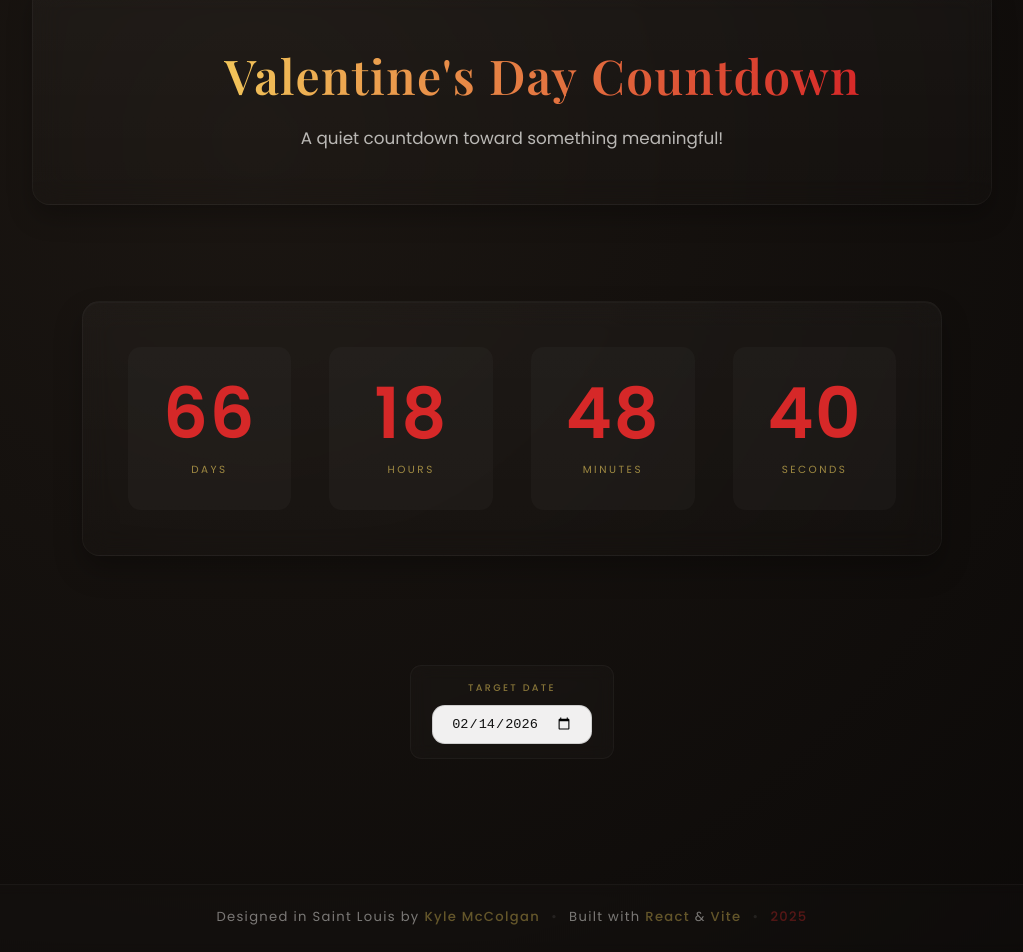
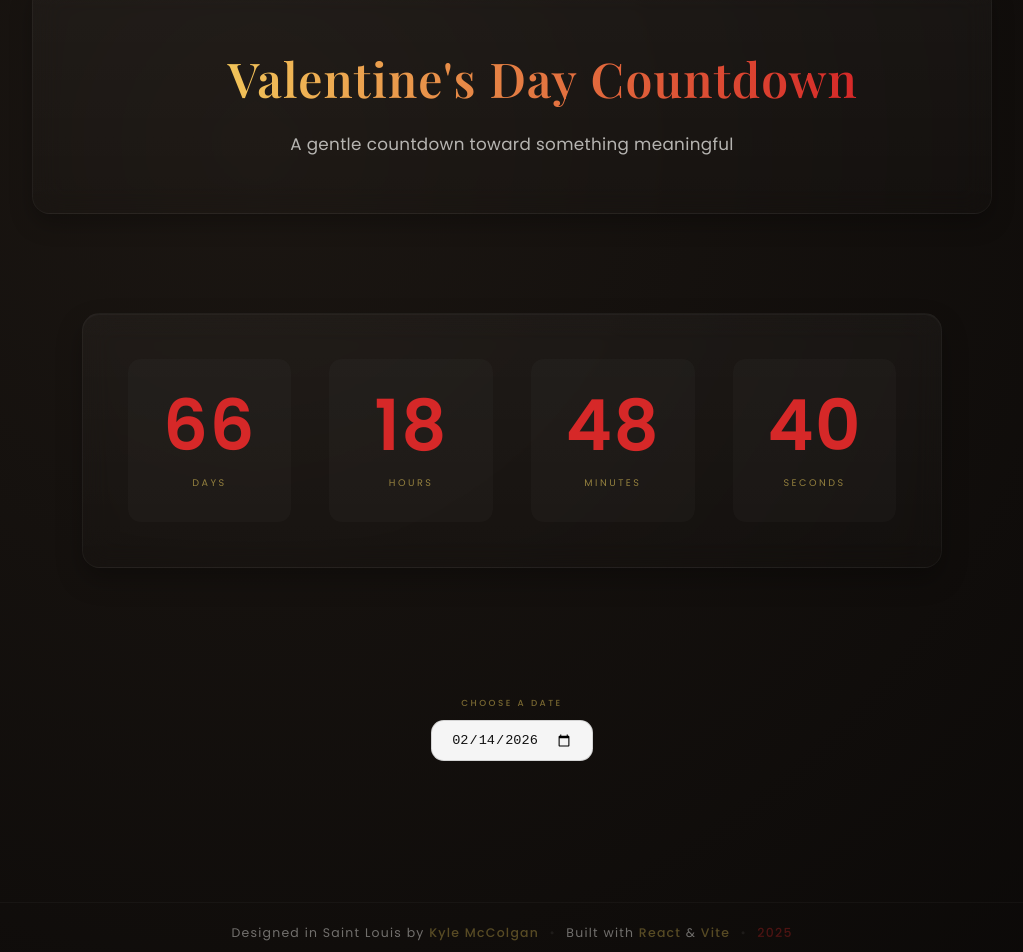
Before and after one commit to mcckyle/the-countdown, a React (Vite) app: page / in a window 1280 px wide. Shown: the part 80-1032 px from the top of the page, without its empty margins (128-1151 px from the left). Built offline with nearby package versions, Linux system fonts and the light colour scheme.

Commit message:
Countdown.jsx: Adjust the past date wording verb choice.

```diff
--- a/index.html
+++ b/index.html
@@ -35,10 +35,11 @@
 
   <body>
     <noscript>
-      <p style="text-align: center; padding: 2rem;">
-        This experience requires JavaScript to run!
+      <p style="text-align: center; padding: 2rem; font-family: var(--main-font); color: var(--color-text);">
+        JavaScript is required to run this experience!
       </p>
     </noscript>
+
     <div id="root"></div>
     <script type="module" src="/src/main.jsx"></script>
   </body>
--- a/src/App.css
+++ b/src/App.css
@@ -31,5 +31,5 @@
 
 @media (max-width: 900px)
 {
-    .main-content { gap: 2.4rem; }
+    .main-content { gap: 2.4rem; padding: 0 1rem; }
 }
--- a/src/components/Countdown/Countdown.css
+++ b/src/components/Countdown/Countdown.css
@@ -11,15 +11,15 @@
     gap: clamp(1.6rem, 3vw, 2.4rem);
 
     padding: clamp(2.2rem, 4.5vw, 2.8rem);
-    margin: 2.2rem auto;
+    margin: 2.4rem auto;
 
-    background: linear-gradient(180deg, rgba(255, 255, 255, 0.03), rgba(255, 255, 255, 0.01));
-    border: 1px solid rgba(255, 255, 255, 0.035);
+    background: linear-gradient(180deg, rgba(255, 255, 255, 0.035), rgba(255, 255, 255, 0.01));
+    border: 1px solid rgba(255, 255, 255, 0.04);
     border-radius: var(--radius);
     backdrop-filter: blur(14px);
 
-    box-shadow: 0 14px 28px rgba(0, 0, 0, 0.28),
-                inset 0 1px 0 rgba(255, 255, 255, 0.025);
+    box-shadow: 0 12px 26px rgba(0, 0, 0, 0.28),
+                inset 0 1px 0 rgba(255, 255, 255, 0.03);
 
     animation: fadeIn 0.6s ease both;
 }
@@ -30,17 +30,8 @@
     text-align: center;
     padding: clamp(1.6rem, 3vw, 2rem) 1.4rem;
 
-    background: rgba(255, 255, 255, 0.025);
+    background: rgba(255, 255, 255, 0.02);
     border-radius: calc(var(--radius) - 0.3rem);
-
-    transition: background var(--transition), transform var(--transition), box-shadow var(--transition);
-}
-
-.time-box:hover
-{
-    background: rgba(255, 255, 255, 0.04);
-    transform: translateY(-2px);
-    box-shadow: 0 6px 14px rgba(0, 0, 0, 0.25);
 }
 
 /* Numeric Time Value Styles. */
@@ -60,14 +51,14 @@
 .time-label
 {
     display: block;
-    margin-top: 0.75rem;
+    margin-top: 0.85rem;
 
-    font-size: 0.65rem;
-    letter-spacing: 0.24em;
+    font-size: 0.6rem;
+    letter-spacing: 0.26em;
     text-transform: uppercase;
 
     color: var(--color-highlight);
-    opacity: 0.6;
+    opacity: 0.55;
 }
 
 /* Past State Styles. */
@@ -86,11 +77,11 @@
 .past-message
 {
     font-family: var(--heading-font);
-    font-size: clamp(1.7rem, 2.8vw, 2.2rem);
+    font-size: clamp(1.8rem, 3vw, 2.3rem);
     font-weight: 600;
 
     color: var(--color-accent);
-    margin-bottom: 0.4rem;
+    margin-bottom: 0.5rem;
 }
 .past-subtle { font-size: 0.9rem; letter-spacing: 0.06em; opacity: 0.65; }
 
--- a/src/components/Countdown/Countdown.jsx
+++ b/src/components/Countdown/Countdown.jsx
@@ -36,9 +36,9 @@ function Countdown({ targetDate })
             aria-live="polite"
             aria-label="Countdown complete"
           >
-            <p className="past-message">❤️ The moment is here.</p>
+            <p className="past-message">❤️ The moment has arrived</p>
             <span className="past-subtle">
-              A day meant to be shared.
+              A day meant to be shared
             </span>
           </section>
         );
--- a/src/components/DatePicker/DatePicker.css
+++ b/src/components/DatePicker/DatePicker.css
@@ -6,15 +6,13 @@
     display: flex;
     flex-direction: column;
     align-items: center;
-    gap: 0.55rem;
+    gap: 0.6rem;
 
-    margin-top: 1.4rem;
-    padding: 0.9rem 1.3rem;
+    margin-top: 1.6rem;
+    padding: 0.8rem 1.4rem;
 
-    background: rgba(255, 255, 255, 0.018);
-    border: 1px solid rgba(255, 255, 255, 0.035);
+    background: transparent;
     border-radius: calc(var(--radius) - 0.4rem);
-    backdrop-filter: blur(8px);
 
     animation: fadeIn 0.5s ease both;
 }
@@ -22,13 +20,13 @@
 /* Date Picker Label Styles. */
 .date-label
 {
-    font-size: 0.6rem;
+    font-size: 0.55rem;
     font-weight: 500;
-    letter-spacing: 0.24em;
+    letter-spacing: 0.28em;
     text-transform: uppercase;
 
     color: var(--color-highlight);
-    opacity: 0.5;
+    opacity: 0.45;
 }
 
 /* Custom Date Input Styles. */
@@ -36,11 +34,11 @@
 {
     appearance: none;
 
-    padding: 0.6rem 1.15rem;
+    padding: 0.65rem 1.2rem;
     font-size: 0.85rem;
     font-weight: 500;
 
-    background: rgba(255, 255, 255, 0.94);
+    background: rgba(255, 255, 255, 0.96);
     color: #111;
 
     border-radius: calc(var(--radius) - 0.3rem);
@@ -48,15 +46,13 @@
     cursor: pointer;
 
     transition: border-color var(--transition),
-                box-shadow var(--transition),
-                transform var(--transition);
+                box-shadow var(--transition);
 }
-.date-input:hover { border-color: rgba(0, 0, 0, 0.24); }
+.date-input:hover { border-color: rgba(0, 0, 0, 0.22); }
 
 .date-input:focus
 {
     outline: none;
     border-color: var(--color-accent);
-    box-shadow: 0 0 0 2px rgba(255, 255, 255, 0.45), 0 0 0 4px rgba(214, 40, 40, 0.25);
-    transform: translateY(-1px);
+    box-shadow: 0 0 0 3px rgba(214, 40, 40, 0.25);
 }
--- a/src/components/DatePicker/DatePicker.jsx
+++ b/src/components/DatePicker/DatePicker.jsx
@@ -1,6 +1,6 @@
 //Filename: DatePicker.jsx
 //Author: Kyle McColgan
-//Date: 5 January 2026
+//Date: 9 January 2026
 //Description: This file contains the entry component for the React Countdown project.
 
 import "./DatePicker.css";
@@ -9,7 +9,7 @@ export default function DatePicker ({ value, minDate, onChange }) {
     return (
       <section className="date-picker" aria-labelledby="date-picker-label">
         <label id="date-picker-label" htmlFor="countdown-date" className="date-label">
-          Target date
+          Choose a date
         </label>
 
         <input
--- a/src/components/Footer/Footer.css
+++ b/src/components/Footer/Footer.css
@@ -4,25 +4,24 @@
 .footer
 {
     width: 100%;
-    margin-top: 4rem;
-    padding: 1.3rem 1rem 1.6rem;
+    margin-top: 4.2rem;
+    padding: 1.2rem 1rem 1.5rem;
     text-align: center;
 
-    background: rgba(255, 255, 255, 0.01);
-    border-top: 1px solid rgba(255, 255, 255, 0.035);
-    backdrop-filter: blur(6px);
+    background: transparent;
+    border-top: 1px solid rgba(255, 255, 255, 0.03);
 }
 
 /* Footer Text Styles. */
 .footer-text
 {
-    font-size: clamp(0.7rem, 0.65vw + 0.3rem, 0.82rem);
+    font-size: clamp(0.7rem, 0.6vw + 0.3rem, 0.8rem);
     line-height: 1.7;
     letter-spacing: 0.1em;
     font-weight: 400;
 
     color: var(--color-text);
-    opacity: 0.45;
+    opacity: 0.42;
 }
 
 /* Footer Highlighted Words Styles. */
@@ -30,15 +29,15 @@
 {
     color: var(--color-highlight);
     font-weight: 500;
-    opacity: 0.8;
+    opacity: 0.75;
 }
 
 /* Divider Dot Styles. */
 .footer-text .separator
 {
     display: inline-block;
-    margin: 0 0.7rem;
-    opacity: 0.18;
+    margin: 0 0.65rem;
+    opacity: 0.16;
 }
 
 /* Year Accent Styles. */
@@ -46,5 +45,5 @@
 {
     color: var(--color-accent);
     font-weight: 500;
-    opacity: 0.8;
+    opacity: 0.75;
 }
--- a/src/components/Header/Header.css
+++ b/src/components/Header/Header.css
@@ -7,18 +7,18 @@
     max-width: 960px;
 
     text-align: center;
-    padding: clamp(2.4rem, 4.5vw, 3.2rem) clamp(1.8rem, 4vw, 2.6rem);
+    padding: clamp(2.6rem, 5vw, 3.4rem) clamp(1.8rem, 4vw, 2.8rem);
 
-    background: linear-gradient(180deg, rgba(255, 255, 255, 0.03), rgba(255, 255, 255, 0.01));
+    background: linear-gradient(180deg, rgba(255, 255, 255, 0.035), rgba(255, 255, 255, 0.01));
 
-    border: 1px solid rgba(255, 255, 255, 0.035);
+    border: 1px solid rgba(255, 255, 255, 0.04);
     border-radius: var(--radius);
     backdrop-filter: blur(14px);
 
-    box-shadow: 0 12px 24px rgba(0, 0, 0, 0.25),
-                inset 0 1px 0 rgba(255, 255, 255, 0.025);
+    box-shadow: 0 10px 22px rgba(0, 0, 0, 0.25),
+                inset 0 1px 0 rgba(255, 255, 255, 0.03);
 
-    animation: fadeIn 0.7s ease both;
+    animation: fadeIn 0.6s ease both;
 }
 
 /* Header Title Styles. */
@@ -26,36 +26,32 @@
 {
     display: inline-flex;
     align-items: center;
-    gap: 0.55rem;
+    gap: 0.6rem;
 
     font-family: var(--heading-font);
     font-size: clamp(2.2rem, 5vw, 3rem);
     font-weight: 600;
-    letter-spacing: 0.03em;
-    margin-bottom: 0.6rem;
+    letter-spacing: 0.025em;
+    margin-bottom: 0.75rem;
 
     background: linear-gradient(90deg, var(--color-highlight), var(--color-accent));
     -webkit-background-clip: text;
     -webkit-text-fill-color: transparent;
-
-    transition: transform var(--transition);
 }
-.header-title:hover { transform: translateY(-1px); }
 
 /* Header Subtitle Styles. */
 .header-subtitle
 {
-    max-width: 540px;
+    max-width: 520px;
     margin: 0 auto;
 
     font-size: clamp(0.95rem, 1.4vw, 1.05rem);
     line-height: 1.65;
-    opacity: 0.72;
+    letter-spacing: 0.02em;
+
     color: var(--color-text);
-
-    transition: opacity var(--transition);
+    opacity: 0.7;
 }
-.header-subtitle:hover { opacity: 0.85; }
 
 /* Accent Emoji Styles. */
 .header-accent
@@ -64,7 +60,4 @@
     transform: translateY(-0.04em);
     opacity: 0.55;
     filter: saturate(0.85);
-
-    transition: transform var(--transition), opacity var(--transition);
 }
-.header-accent:hover { transform: translateY(-0.06em) scale(1.1); opacity: 0.65; }
--- a/src/components/Header/Header.jsx
+++ b/src/components/Header/Header.jsx
@@ -1,6 +1,6 @@
 //Filename: Header.jsx
 //Author: Kyle McColgan
-//Date: 5 January 2026
+//Date: 9 January 2026
 //Description: This file contains the Header component for the React Countdown project.
 
 import "./Header.css";
@@ -15,7 +15,7 @@ function Header()
       </h1>
 
       <p className="header-subtitle">
-        A quiet countdown toward something meaningful!
+        A gentle countdown toward something meaningful
       </p>
     </header>
   );
```
